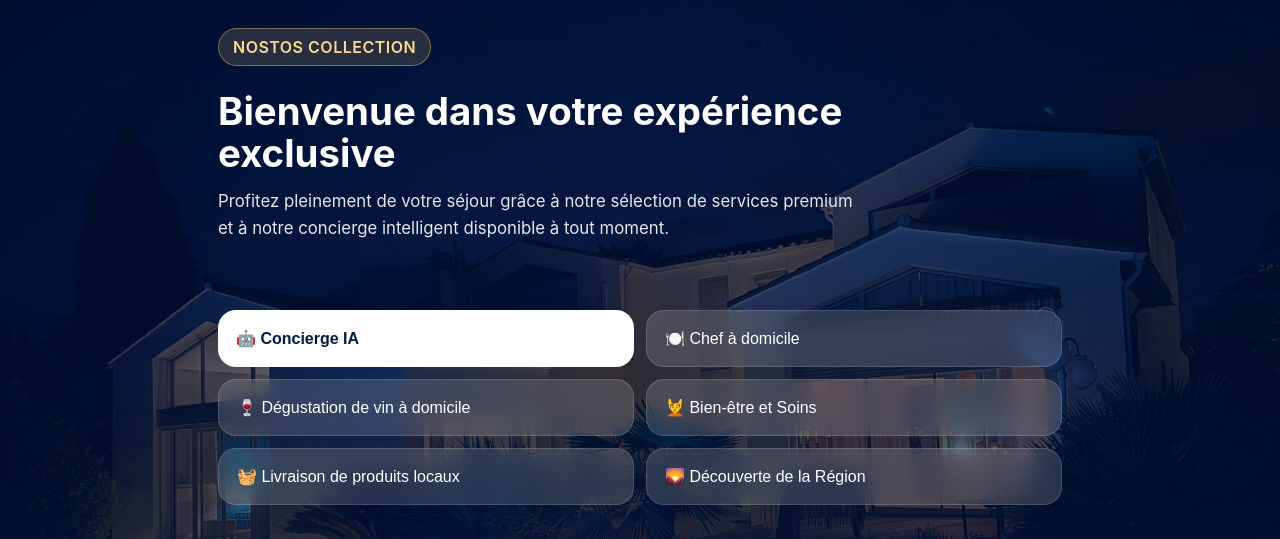
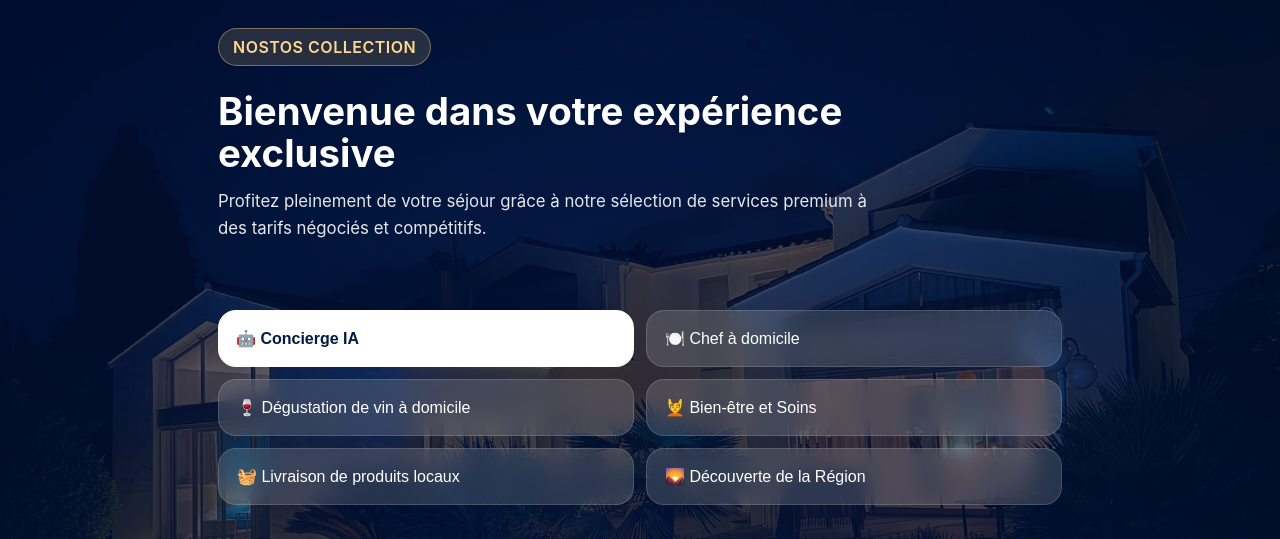
Before and after one commit to samikassab-skc/Nostos_Collection, a plain HTML site: page index.html in a window 1280 px wide. Shown: the top 539 px of the page. Drawn offline with Linux system fonts and the light colour scheme.

Commit message:
Update index.html

```diff
--- a/index.html
+++ b/index.html
@@ -136,8 +136,7 @@ body{
 
     <p>
       Profitez pleinement de votre séjour grâce à notre sélection de
-      services premium et à notre concierge intelligent disponible
-      à tout moment.
+      services premium à des tarifs négociés et compétitifs.
     </p>
   </section>
 </div>
```
